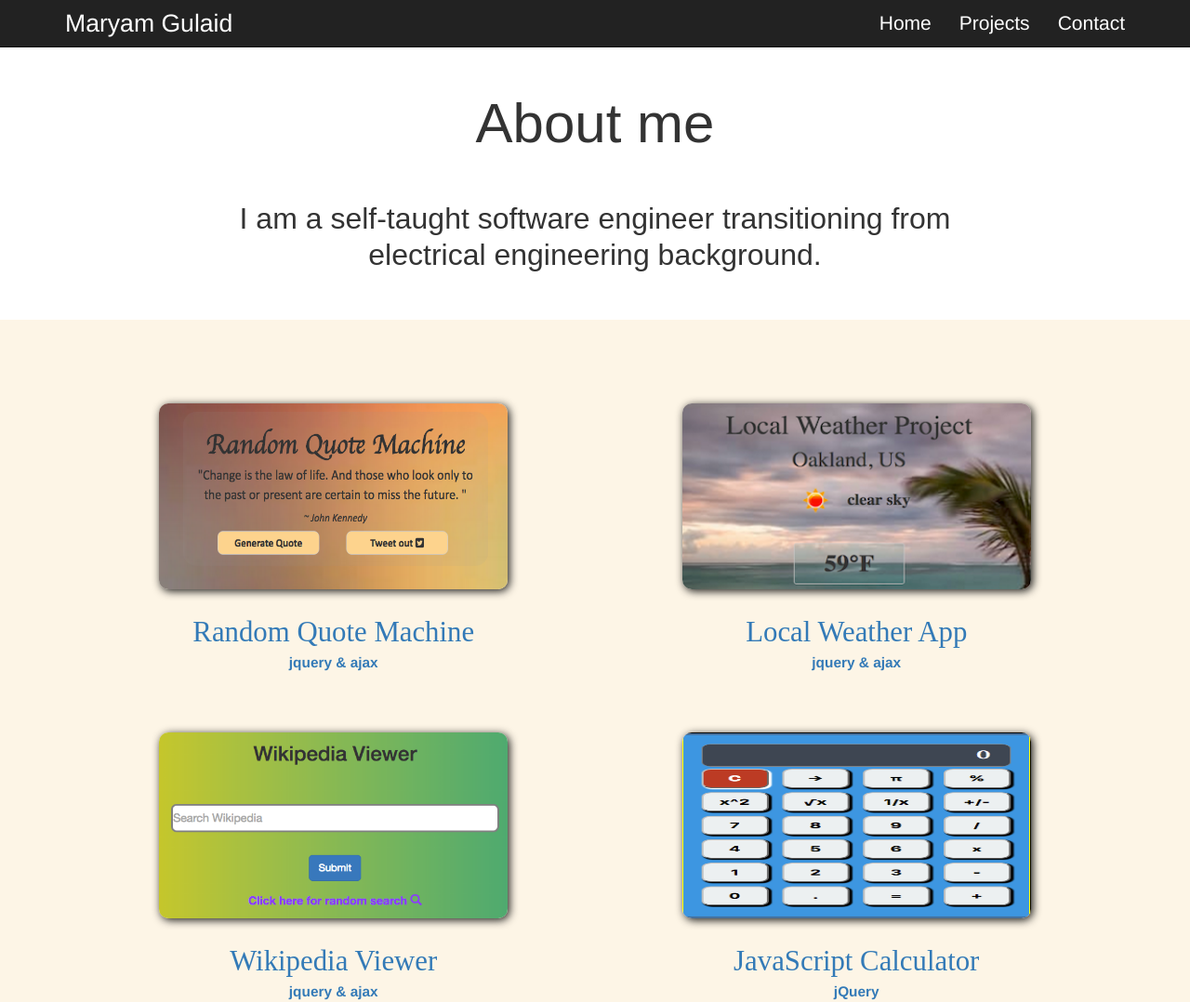
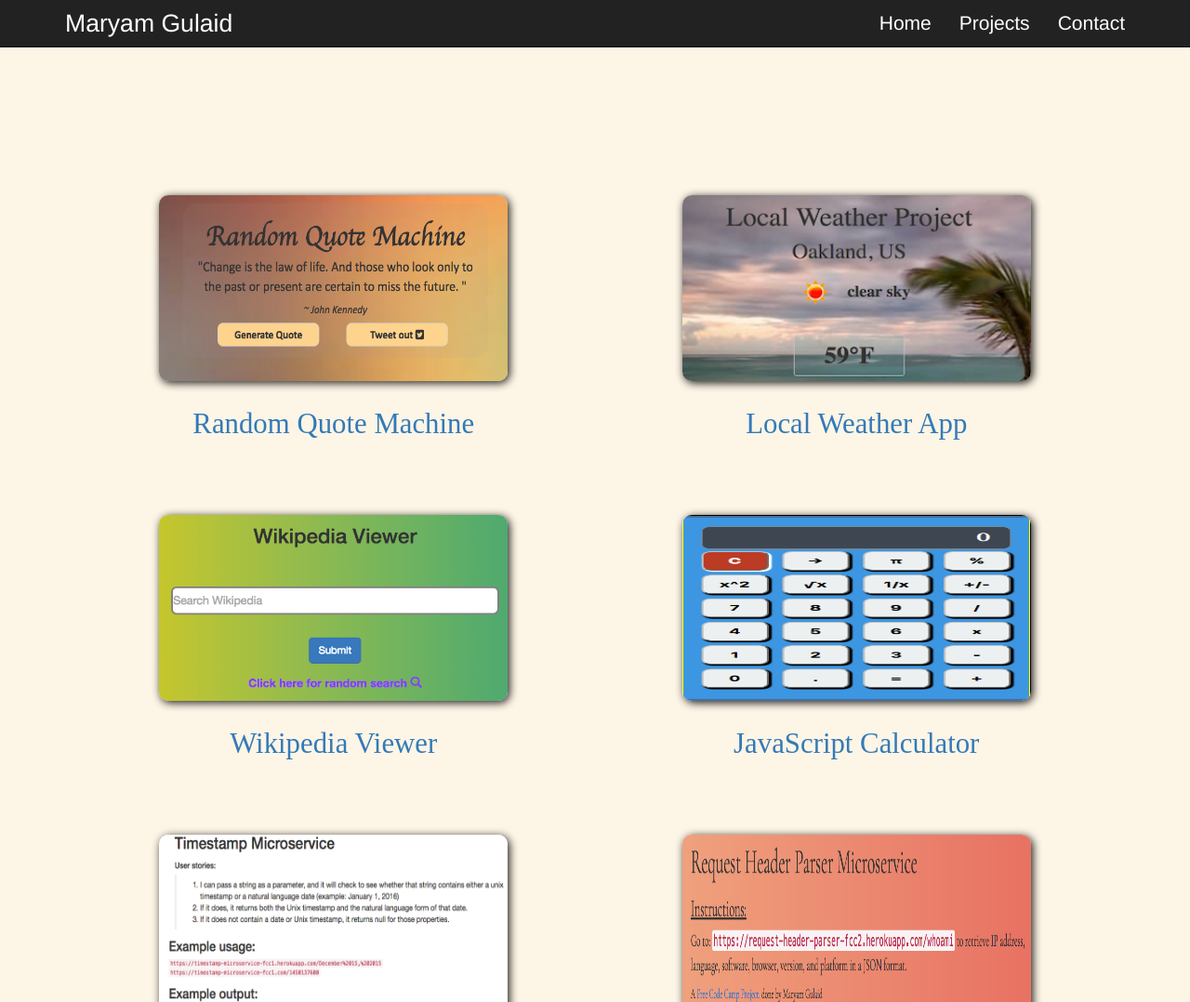
Before and after one commit to amran16/amran16.github.io, a plain HTML site: page index.html in a window 1280 px wide. Shown: the top 1078 px of the page at 93% size. Drawn offline with nearby package versions, Linux system fonts and the light colour scheme.

Commit message:
updated the project info

```diff
--- a/index.html
+++ b/index.html
@@ -35,8 +35,8 @@
 </nav>
 
 <div id="home" class="container-fluid text-center">
-      <h2 class='aboutme'>About me </h2>
-      <p class='bio'> I am a self-taught software engineer transitioning from electrical engineering background.</p>
+      <h2 class='aboutme'></h2>
+      <p class='bio'></p>
 </div>
 
 <div id="projects" class="container-fluid">
--- a/index.js
+++ b/index.js
@@ -73,16 +73,14 @@ projects.map(function(item){
       image = item.img,
     linkUrl = item.url,
     info = item.detail;
+    //<h7>${info}</h7>
 
 	$('.flex-container').append(`
 			<div class='flex-item'>
        <a target='_blank' href=${linkUrl}>
         <img src=${image} alt=${title} class='image'>
          <h3 class='title'>${title}</h3>
-         <h7>${info}</h7>
         </a>
 			 </div>
 		`)
-
-    //$('.flex-item').css('background-image', `img(${image})`);
 });
--- a/styles.css
+++ b/styles.css
@@ -1,7 +1,7 @@
 body {
     padding-top: 70px;
-
     text-align: center;
+    background-color: #FDF5E6;
     /* #F6F6F6 #F5F3EE #F0F8FF #FFEFD5*/
 }
 
@@ -52,7 +52,7 @@ h2{
 }
 
 #projects{
-  background-color: #FDF5E6;
+
 }
 
 .flex-container {
```
